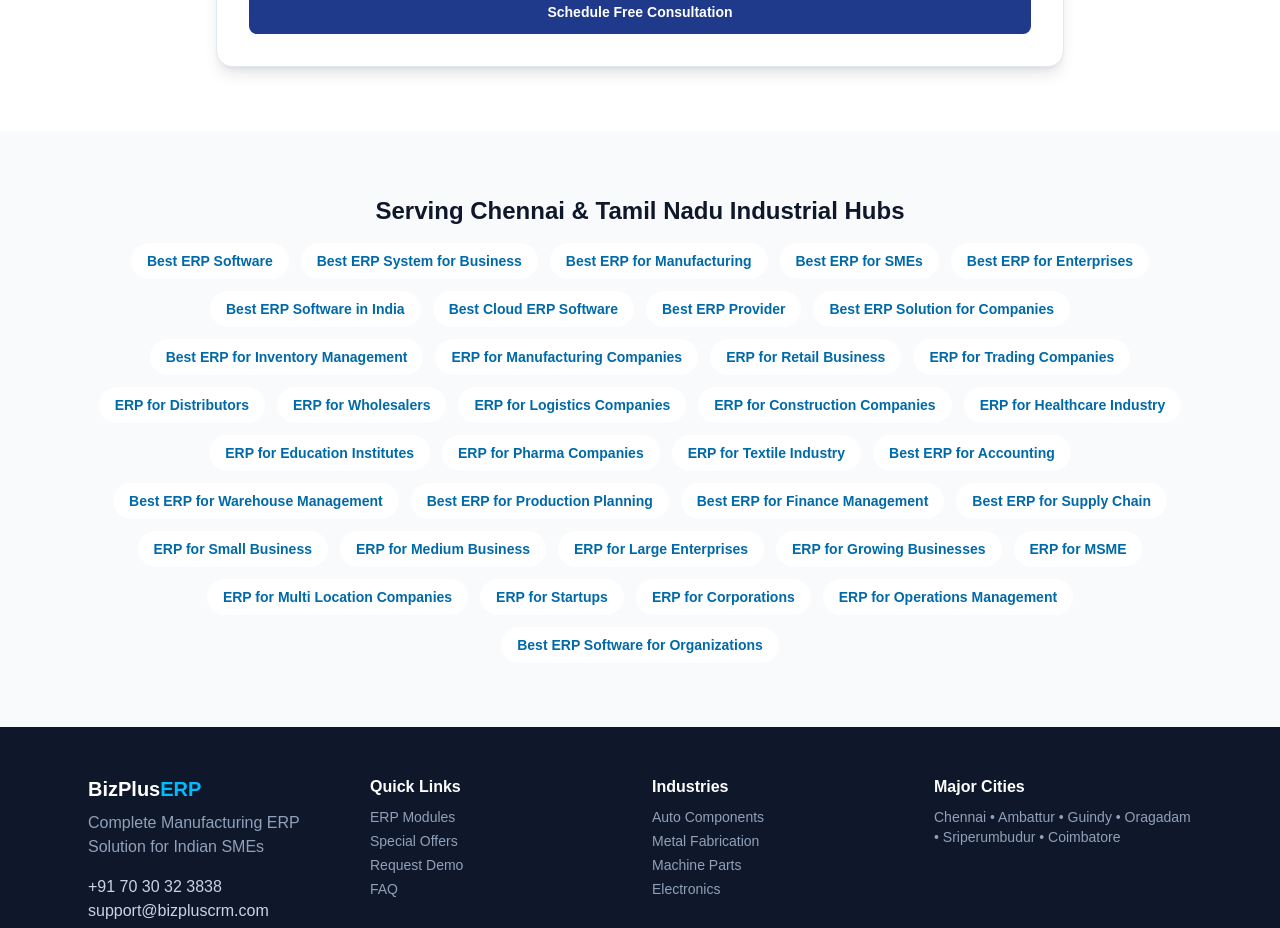
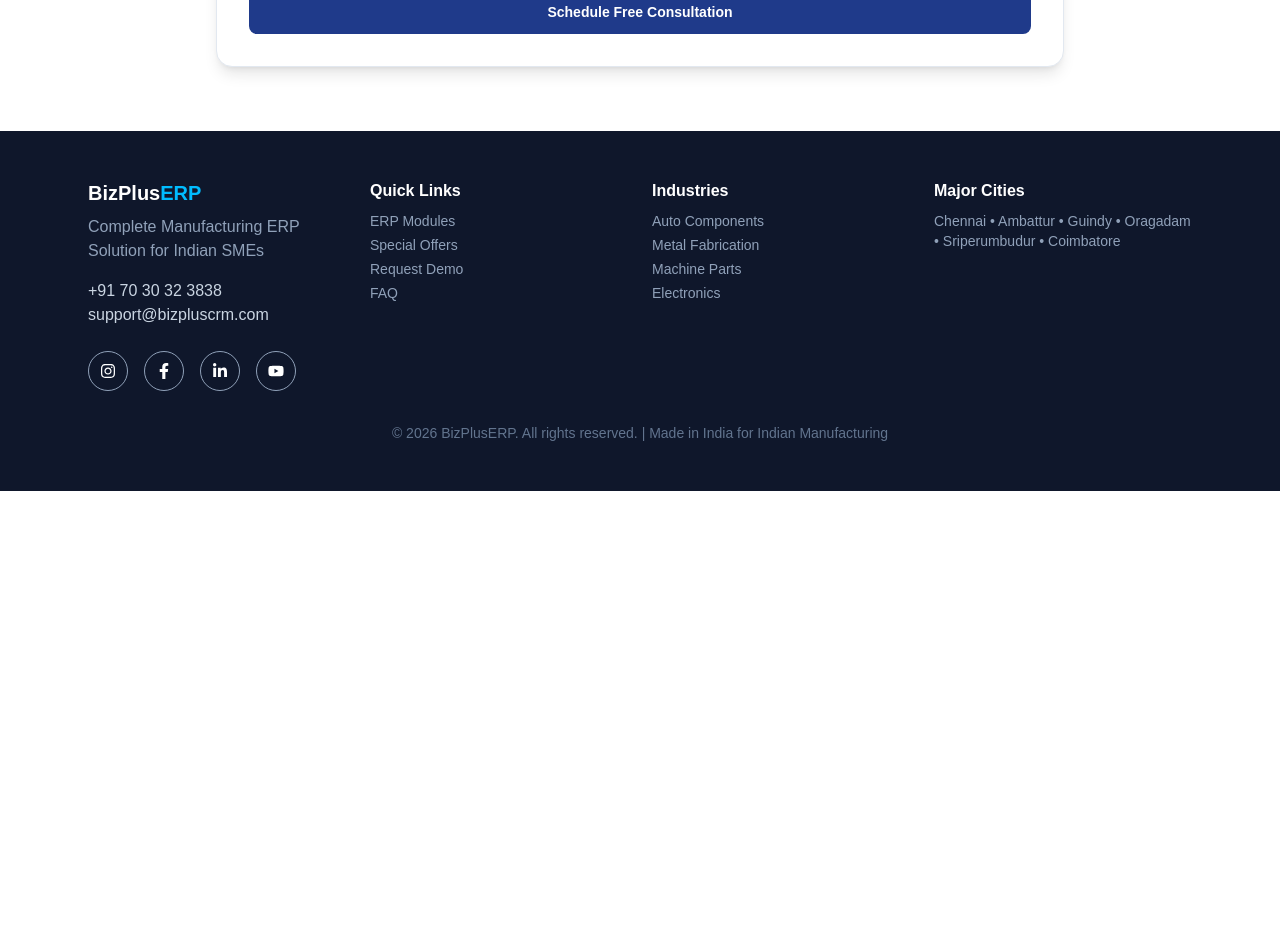
Before and after one commit to Pruthvi1044/Bizplus-ERP, a Next.js app: page /best-erp-software-chennai in a window 1280 px wide. Shown: the part 5680-6608 px from the top of the page. After the commit the page ends 6171 px from the top, so only its background shows below. Built offline with nearby package versions, Linux system fonts and the light colour scheme.

Commit message:
fix error

```diff
--- a/src/app/best-erp-software-chennai/page.tsx
+++ b/src/app/best-erp-software-chennai/page.tsx
@@ -126,7 +126,7 @@
           <Testimonials />
           <FAQ />
           <LeadForm />
-          <Keywords />
+          {/* <Keywords /> */}
         </main>
         <Footer />
         <FloatingActions />
```
